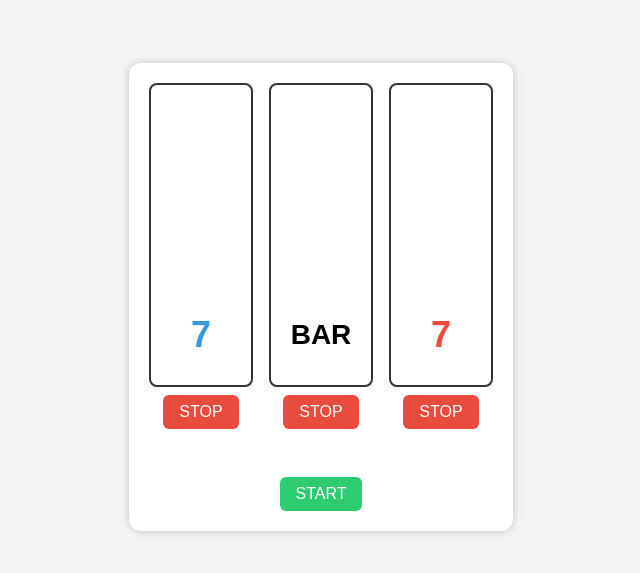
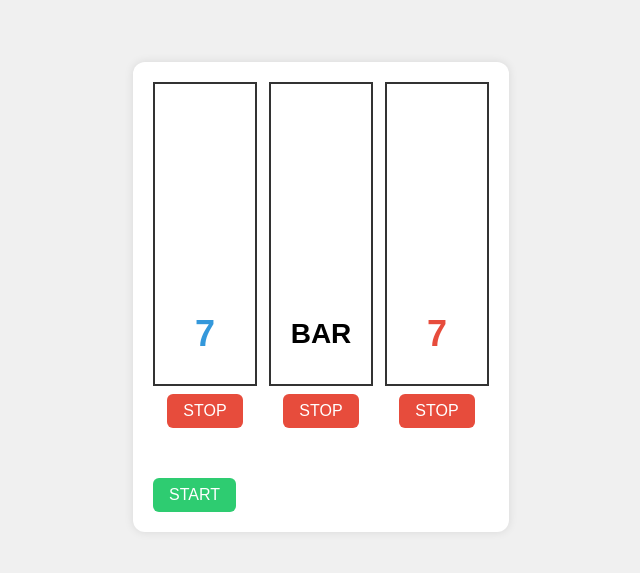
Before and after one commit to hiyokko494/slot-trainer, a plain HTML site: page index.html in a window 1280 px wide. Shown: the part 103-676 px from the top of the page, without its empty margins (319-959 px from the left). Drawn offline with Linux system fonts and the light colour scheme.

Commit message:
Add files via upload

```diff
--- a/index.html
+++ b/index.html
@@ -3,11 +3,11 @@
 <html lang="ja">
 <head>
   <meta charset="UTF-8" />
-  <title>スロットゲーム</title>
+  <title>スろットゲーム</title>
   <style>
     body {
       margin: 0;
-      background: #f4f4f4;
+      background: #f0f0f0;
       font-family: sans-serif;
       display: flex;
       justify-content: center;
@@ -15,45 +15,41 @@
       height: 100vh;
     }
     .machine {
-      background: white;
+      background: #fff;
       padding: 20px;
       border-radius: 12px;
-      box-shadow: 0 0 10px rgba(0,0,0,0.2);
-      display: flex;
-      flex-direction: column;
-      align-items: center;
+      box-shadow: 0 0 10px rgba(0,0,0,0.1);
       position: relative;
     }
     .reels-container {
       display: flex;
-      gap: 16px;
+      gap: 12px;
+      justify-content: center;
     }
     .reel-window {
       width: 100px;
-      height: 300px;
+      height: 300px; /* 3コマ分の高さに固定 */
       overflow: hidden;
       border: 2px solid #333;
+      background: #fff;
       position: relative;
-      border-radius: 8px;
-      background: #fff;
     }
     .reel {
       position: absolute;
       width: 100%;
-      top: 0;
     }
     .symbol {
       height: 100px;
       display: flex;
+      align-items: center;
       justify-content: center;
-      align-items: center;
       font-size: 36px;
       font-weight: bold;
       width: 90%;
       margin: 0 auto;
     }
     .blue7 { color: #3498db; }
-    .bar { color: black; font-size: 28px; }
+    .bar { color: #000; font-size: 28px; }
     .red7 { color: #e74c3c; }
 
     .button-group {
@@ -61,7 +57,7 @@
       display: flex;
       flex-direction: column;
       align-items: center;
-      gap: 8px;
+      gap: 6px;
     }
     .stop-button, .start-button {
       padding: 8px 16px;
@@ -70,15 +66,9 @@
       border-radius: 6px;
       cursor: pointer;
     }
-    .stop-button {
-      background: #e74c3c;
-      color: white;
-    }
-    .start-button {
-      background: #2ecc71;
-      color: white;
-      margin-top: 16px;
-    }
+    .stop-button { background: #e74c3c; color: white; }
+    .start-button { background: #2ecc71; color: white; margin-top: 20px; }
+
     .message {
       height: 24px;
       font-weight: bold;
@@ -93,11 +83,10 @@
       width: 100%;
       height: 100%;
       background: rgba(0,0,0,0.7);
-      display: flex;
+      display: none;
+      justify-content: center;
       align-items: center;
-      justify-content: center;
       z-index: 10;
-      display: none;
     }
     .congrats-text {
       font-size: 48px;
```
